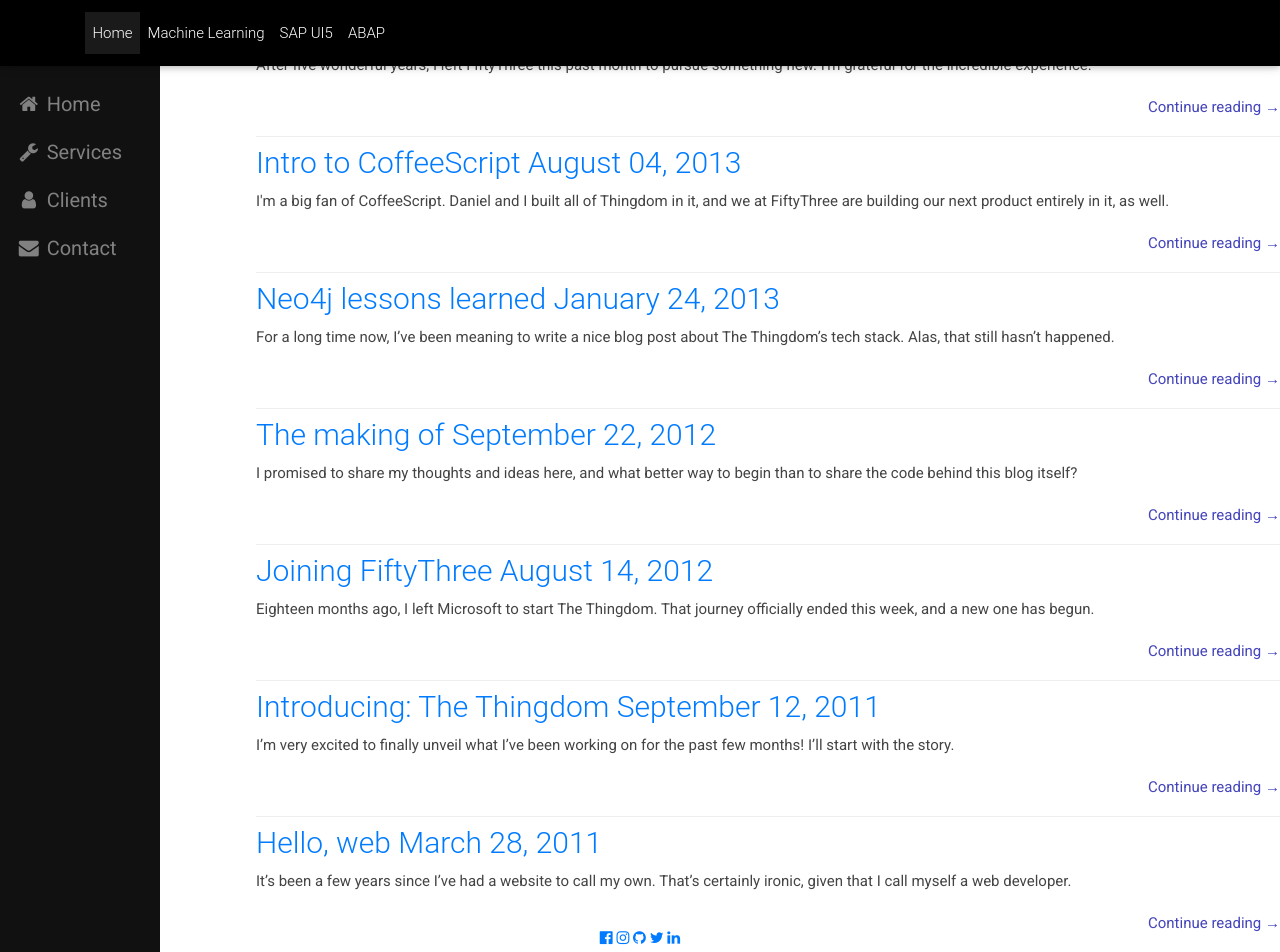
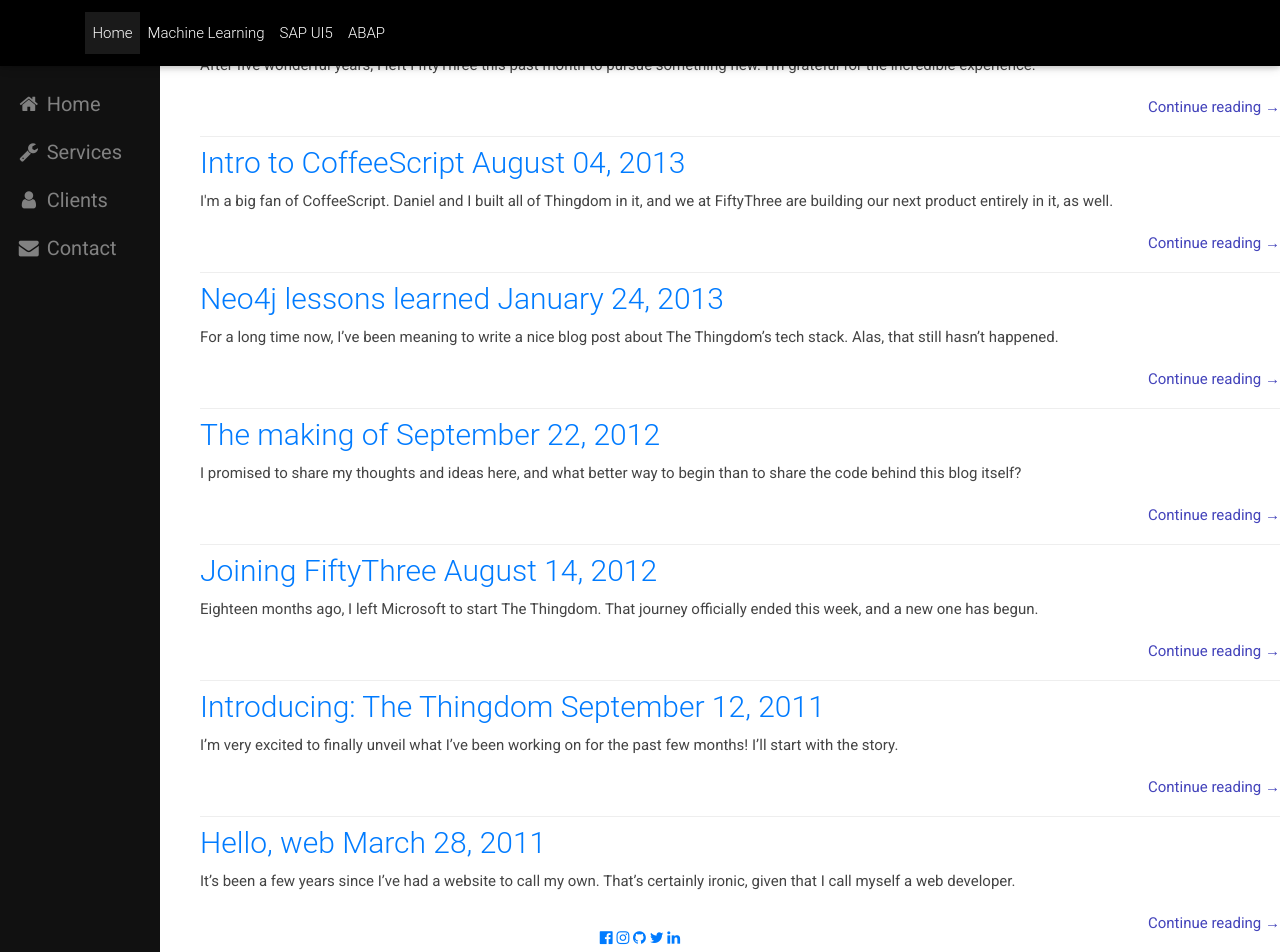
Before and after one commit to GauravChaudhary1/portfolio, a Jekyll site: the page built from machinelearning/index.html, in a window 1280 px wide and 952 px high. Built offline with Jekyll 4.4.1, drawn with Linux system fonts in a browser that asks for light colours; nearby versions of some CDN libraries; some web fonts are replaced.

Commit message:
Update style.css

```diff
--- a/styles/style.css
+++ b/styles/style.css
@@ -480,6 +480,6 @@ div.fb-comments span, div.fb-comments iframe {
 }
 
 
-.posts{
-  padding-left: 20%;
+div.posts{
+  margin-left: 200px;
 }
```
